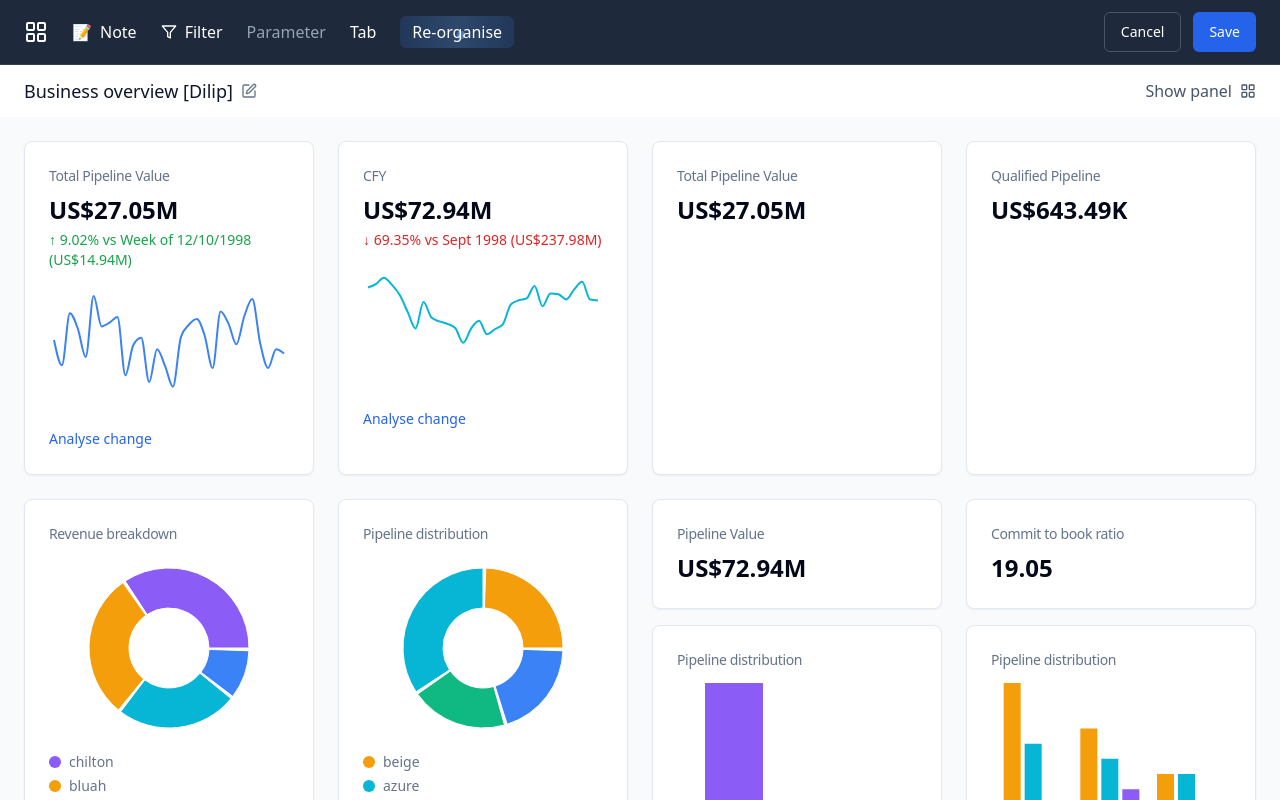
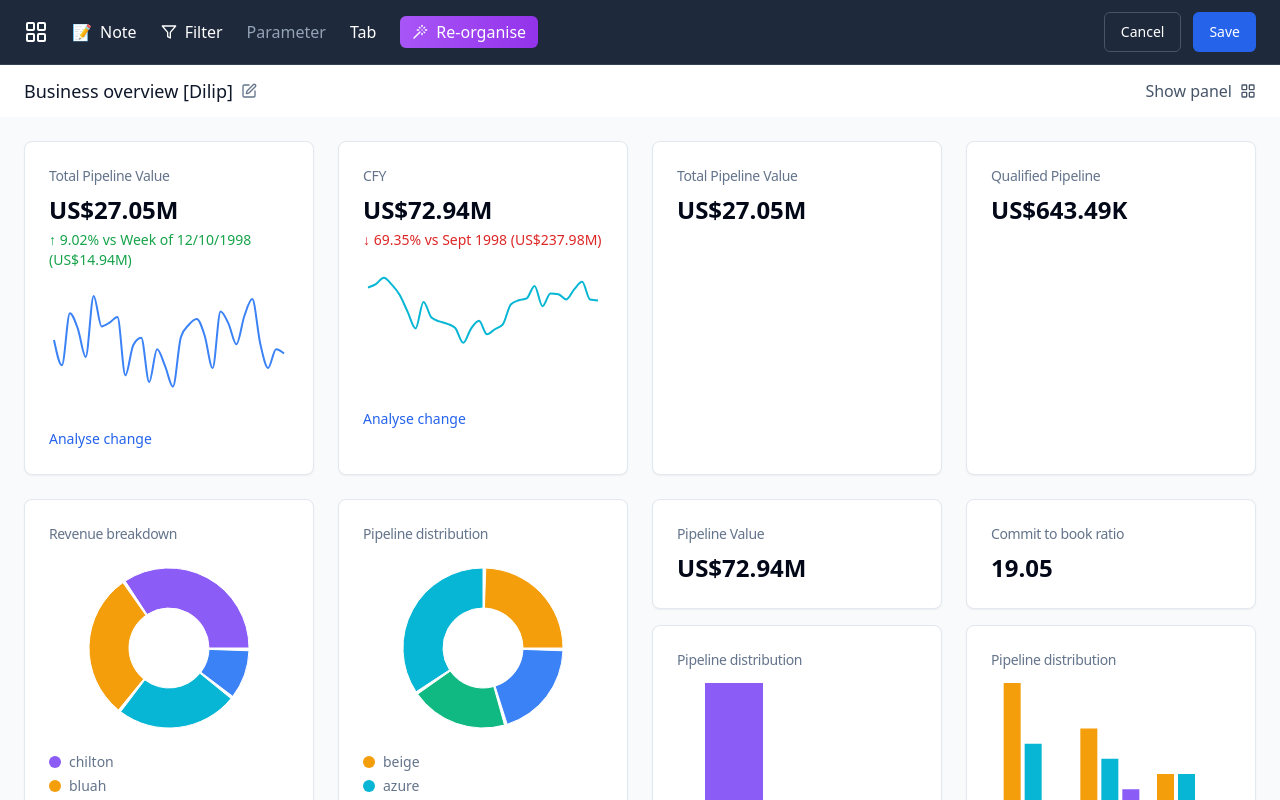
Before and after one commit to dilippitchika/top-nav-explorer-dash-84, a React (Vite) app: page / in a window 1280 px wide. Shown: the top 800 px of the page. Built offline with nearby package versions, Linux system fonts and the light colour scheme.

Commit message:
Refactor: Improve re-organise button
Use a purple gradient on the "Re-organise" button and replace the animation with it. Also, use a magic wand icon for the button.

```diff
--- a/src/components/TopNavigation.tsx
+++ b/src/components/TopNavigation.tsx
@@ -1,6 +1,6 @@
 
 
-import { Filter, Edit, LayoutGrid } from 'lucide-react';
+import { Filter, Edit, LayoutGrid, Wand } from 'lucide-react';
 import { Button } from '@/components/ui/button';
 
 const TopNavigation = () => {
@@ -33,11 +33,9 @@ const TopNavigation = () => {
               Tab
             </button>
 
-            <button className="relative text-white hover:text-slate-300 px-3 py-1 rounded-md overflow-hidden">
-              <span className="relative z-10">Re-organise</span>
-              <div className="absolute inset-0 bg-gradient-to-r from-blue-500/20 via-blue-400/30 to-blue-500/20 animate-pulse"></div>
-              <div className="absolute inset-0 bg-blue-500/10 animate-ping"></div>
-              <div className="absolute top-1/2 left-1/2 w-2 h-2 bg-blue-400/60 rounded-full transform -translate-x-1/2 -translate-y-1/2 animate-bounce"></div>
+            <button className="flex items-center space-x-2 text-white hover:text-white/90 px-3 py-1 rounded-md bg-gradient-to-r from-purple-500 to-purple-600 hover:from-purple-600 hover:to-purple-700 transition-all">
+              <Wand className="h-4 w-4" />
+              <span>Re-organise</span>
             </button>
           </div>
         </div>
```
